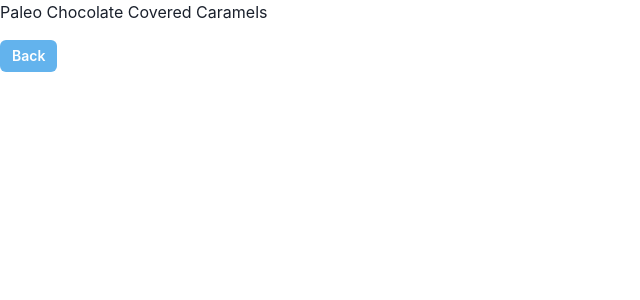
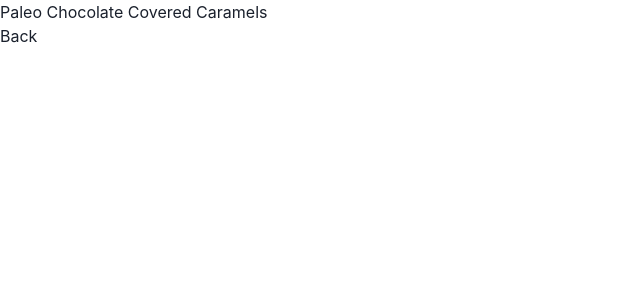
Before and after one commit to JacopsArt/ReactBasicProject, a React (Vite) app: page / in a window 1280 px wide. Both pictures are taken after a click on the element 639 px from the left and 580 px from the top of the page. Shown: the top 300 px of the page, without its empty margins (0-640 px from the left). Built offline with nearby package versions, Linux system fonts and the light colour scheme.

Commit message:
Added recipePage and Button components without styling

```diff
--- a/src/pages/RecipePage.jsx
+++ b/src/pages/RecipePage.jsx
@@ -1,22 +1,11 @@
 import React from 'react';
-import { Button } from '@chakra-ui/react'; // Import Chakra UI components
 
 const RecipePage = ({ recipe, onBackButtonClick }) => {
   return (
     <div>
       <h2>{recipe.label}</h2>
       {/* Display other details of the selected recipe */}
-
-      {/* Chakra UI Button */}
-      <Button
-        bgColor="blue.300"
-        color="white"
-        size="sm"
-        onClick={onBackButtonClick}
-        mt={4}
-      >
-        Back
-      </Button>
+      <button onClick={onBackButtonClick}>Back</button>
     </div>
   );
 };
```
Also changed, not shown: src/components/ui/Button.jsx (added).
